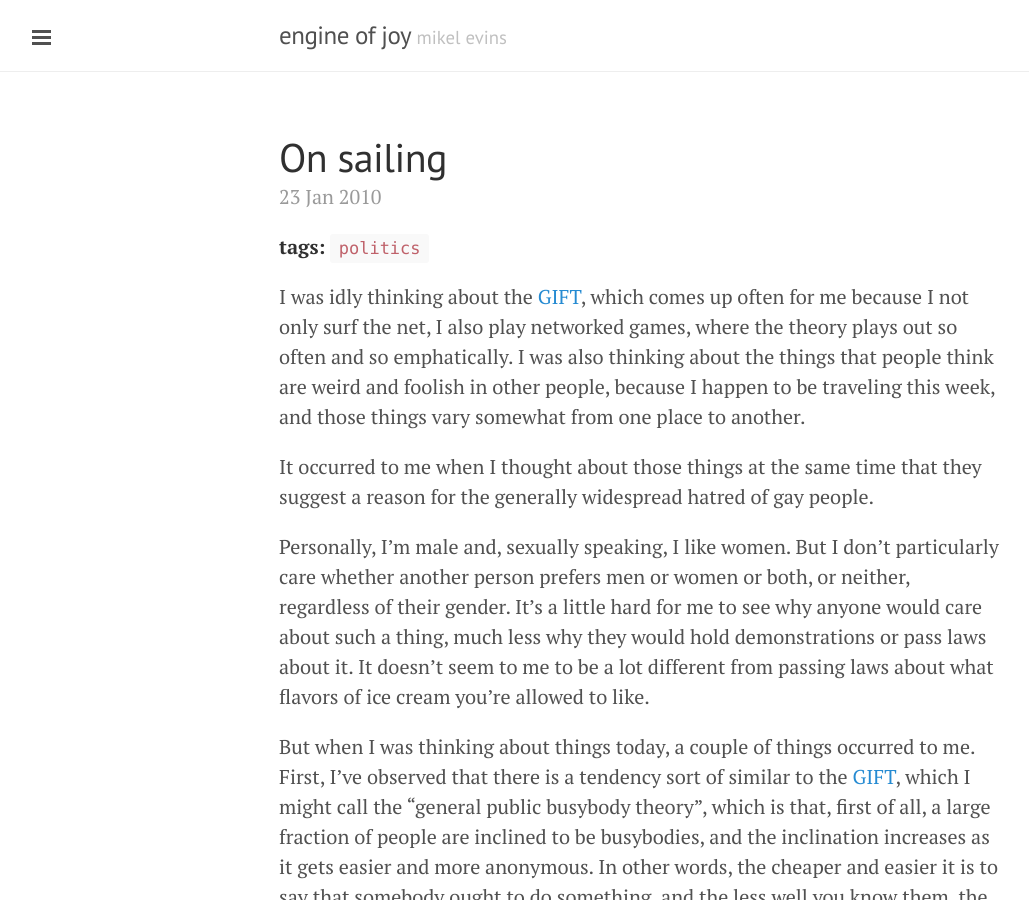
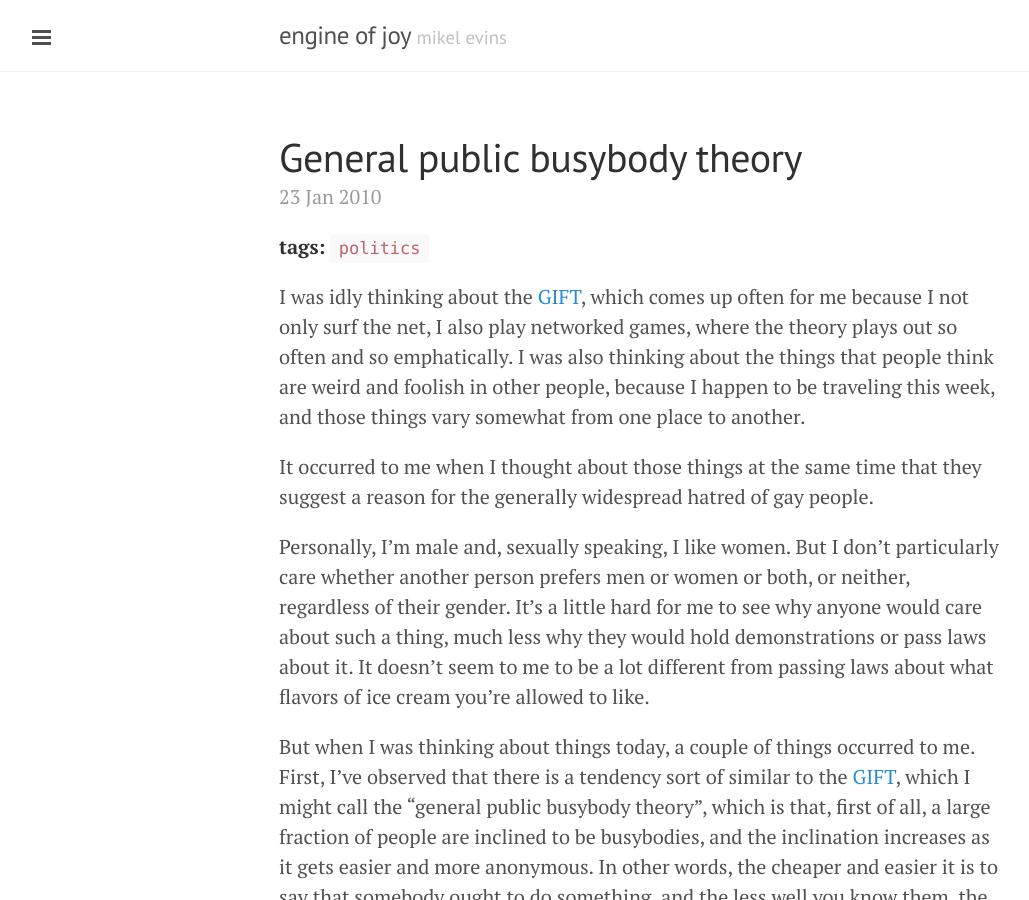
Before and after one commit to mikelevins/mikelevins.github.io, a Jekyll site: the page built from _posts/2010-01-23-general-public-busybody-theory.md, in a window 1280 px wide and 900 px high. Shown: the whole window, without its empty margins (1-1030 px from the left). Built offline with Jekyll 4.4.1, drawn with Linux system fonts in a browser that asks for light colours.

Commit message:
fixed a broken title

```diff
--- a/_posts/2010-01-23-general-public-busybody-theory.md
+++ b/_posts/2010-01-23-general-public-busybody-theory.md
@@ -1,6 +1,6 @@
 ---
 published: true
-title: On sailing
+title: General public busybody theory
 layout: post
 tags: politics
 ---
```
